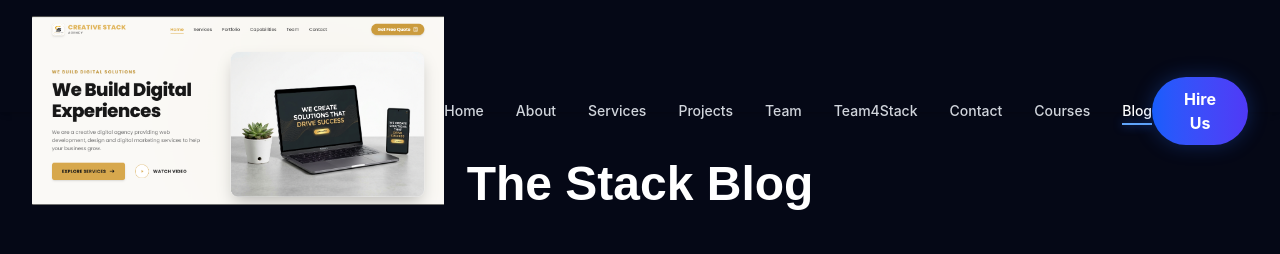
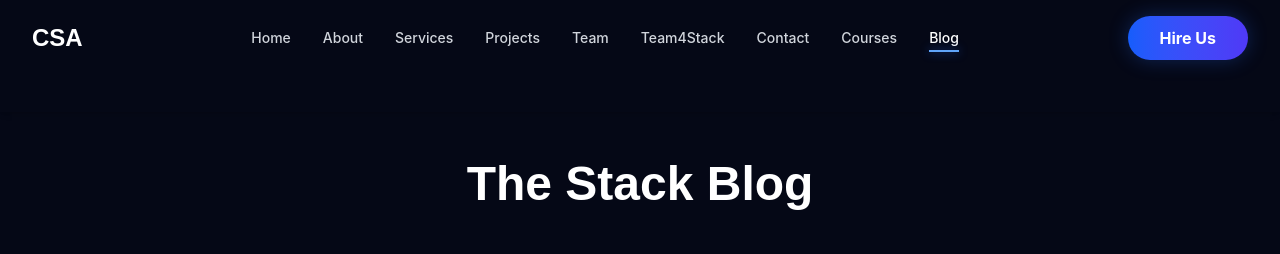
Before and after one commit to Aftab272/CSA, a React (Vite) app in the folder creative-stack-agency/frontend/: page /blog in a window 1280 px wide. Shown: the top 254 px of the page. Built offline with nearby package versions, Linux system fonts and the light colour scheme.

Commit message:
submitted

```diff
--- a/creative-stack-agency/frontend/src/components/Footer.tsx
+++ b/creative-stack-agency/frontend/src/components/Footer.tsx
@@ -11,7 +11,6 @@ import {
 } from '@icons-pack/react-simple-icons';
 import { motion, AnimatePresence } from 'motion/react';
 import { socialPlatforms } from '../data/social';
-import logo from '../assets/images/CSA.png';
 
 // Icon mapping helper for Social Icons
 const SocialIcon = ({ name, className }: { name: string; className: string }) => {
@@ -223,7 +222,10 @@ export default function Footer() {
                 {footerData.logoUrl ? (
                   <img loading="lazy" src={footerData.logoUrl} alt="Logo" className="w-12 h-12 rounded-xl object-contain" />
                 ) : (
-                  <img loading="lazy" src={logo} alt="Creative Stack Agency" className="w-16 h-auto object-contain" />
+                  <>
+                    <div className="w-12 h-12 bg-accent/25 rounded-2xl flex items-center justify-center font-bold text-accent text-lg shadow-[0_0_15px_rgba(0,212,255,0.2)]">CSA</div>
+                    <span className="font-bold text-sm uppercase tracking-wider text-accent font-display">Creative Stack</span>
+                  </>
                 )}
               </div>
 
--- a/creative-stack-agency/frontend/src/components/Navbar.tsx
+++ b/creative-stack-agency/frontend/src/components/Navbar.tsx
@@ -2,7 +2,6 @@ import { useState, useEffect, type MouseEvent } from 'react';
 import { Menu, X } from 'lucide-react';
 import { motion, AnimatePresence } from 'motion/react';
 import { Link, useLocation, useNavigate } from 'react-router-dom';
-import logo from '../assets/images/CSA.png';
 
 const menuItems = [
   { label: 'Home', to: '/', kind: 'section', sectionId: 'home' },
@@ -97,8 +96,8 @@ export default function Navbar() {
     <>
       <nav className={`fixed top-0 left-0 right-0 z-50 transition-all duration-500 font-sans px-4 md:px-8 py-4 ${isScrolled ? 'bg-primary/80 backdrop-blur-xl border-b border-white/10 shadow-[0_4px_30px_rgba(0,0,0,0.1)]' : 'bg-transparent'}`}>
         <div className="flex items-center justify-between">
-          <Link to="/" className="flex items-center hover:opacity-80 transition duration-300">
-            <img src={logo} alt="Creative Stack Agency" className="h-10 md:h-12 w-auto object-contain" />
+          <Link to="/" className="text-white text-xl md:text-2xl font-bold font-display hover:text-accent transition duration-300">
+            CSA
           </Link>
 
           {/* Desktop Menu */}
```
